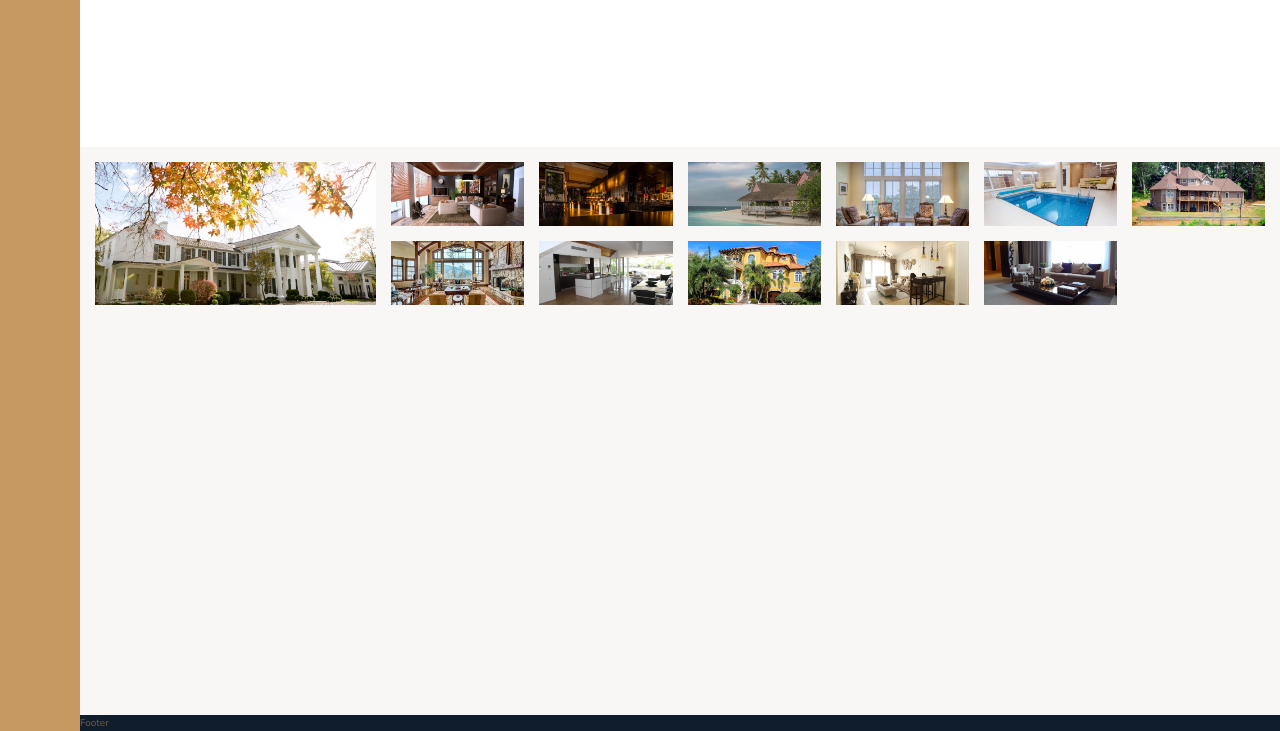
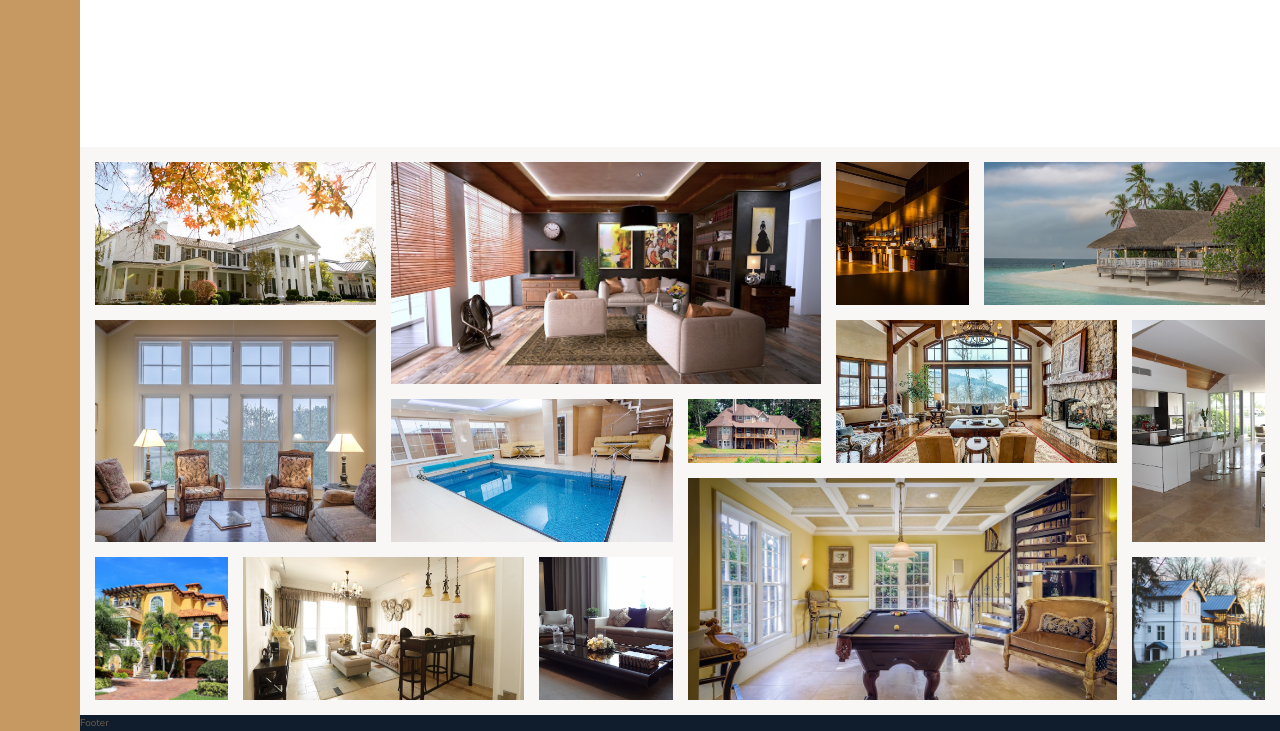
Before and after one commit to malekitoon/nexter__advanced-css-and-sass, a website: page index.html in a window 1280 px wide. Shown: the part 2925-3656 px from the top of the page. Drawn offline with nearby package versions, Linux system fonts and the light colour scheme.

Commit message:
115 Building the Gallery - Part 2

```diff
--- a/index.html
+++ b/index.html
@@ -337,6 +337,12 @@
             <figure class="gallery__item gallery__item--12">
                 <img src="img/gal-12.jpeg" alt="Gallery image 12" class="gallery__img">
             </figure>
+            <figure class="gallery__item gallery__item--13">
+                <img src="img/gal-13.jpeg" alt="Gallery image 13" class="gallery__img">
+            </figure>
+            <figure class="gallery__item gallery__item--14">
+                <img src="img/gal-14.jpeg" alt="Gallery image 14" class="gallery__img">
+            </figure>
         </section>
 
         <footer class="footer">
--- a/sass/_gallery.scss
+++ b/sass/_gallery.scss
@@ -9,8 +9,73 @@
 
   &__item {
     &--1 {
+      grid-column: 1 / span 2;
       grid-row: 1 / span 2;
+    }
+
+    &--2 {
+      grid-column: 3 / span 3;
+      grid-row: 1 / span 3;
+    }
+
+    &--3 {
+      grid-column: 6 / span 1;
+      grid-row: 1 / span 2;
+    }
+
+    &--4 {
+      grid-column: 7 / -1;
+      grid-row: 1 / span 2;
+    }
+
+    &--5 {
       grid-column: 1 / span 2;
+      grid-row: 3 / span 3;
+    }
+
+    &--6 {
+      grid-column: 3 / span 2;
+      grid-row: 4 / span 2;
+    }
+
+    &--7 {
+      grid-column: 5 / span 1;
+      grid-row: 4 / span 1;
+    }
+
+    &--8 {
+      grid-column: 6 / span 2;
+      grid-row: 3 / span 2;
+    }
+
+    &--9 {
+      grid-column: 8 / -1;
+      grid-row: 3 / span 3;
+    }
+
+    &--10 {
+      grid-column: 1 / span 1;
+      grid-row: 6 / span 2;
+    }
+
+    &--11 {
+      grid-column: 2 / span 2;
+      grid-row: 6 / span 2;
+    }
+
+    &--12 {
+      grid-column: 4 / span 1;
+      grid-row: 6 / span 2;
+    }
+
+    &--13 {
+      grid-column: 5 / span 3;
+      grid-row: 5 / span 3;
+    }
+
+    &--14 {
+      grid-column: 8 / -1;
+      grid-row: 6 / span 2;
     }
   }
 
```
Also changed, not shown: css/style.css.
